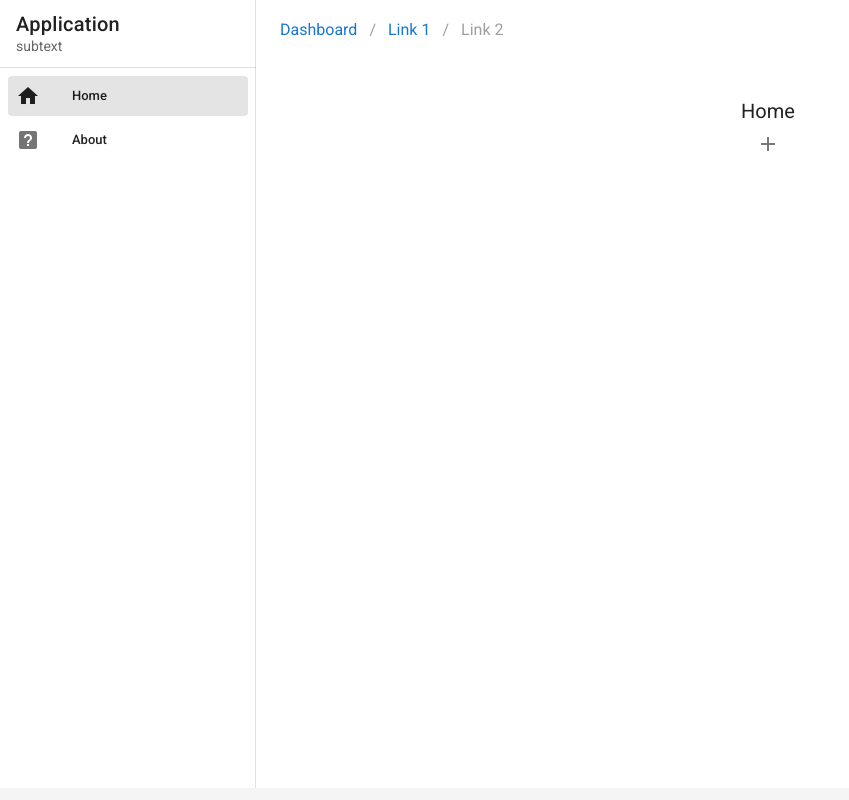
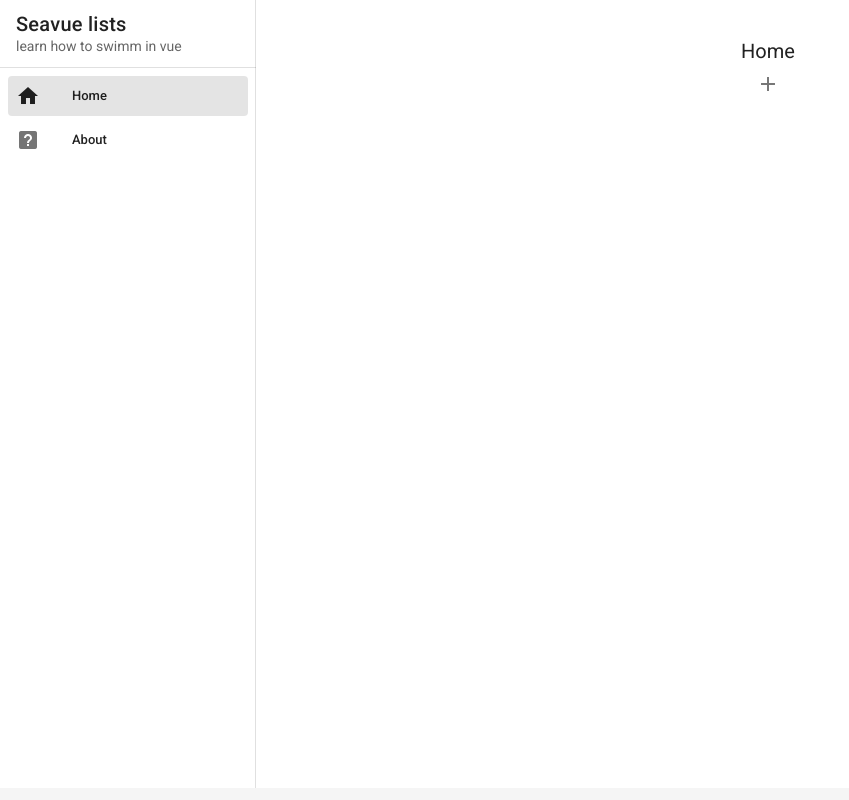
Before and after one commit to swimmio/swimm-vue, a Vue app: page / in a window 1280 px wide. Shown: the whole page, without its empty margins (0-849 px from the left). Built offline with nearby package versions, Linux system fonts and the light colour scheme.

Commit message:
project cleanups and about page

```diff
--- a/src/App.vue
+++ b/src/App.vue
@@ -5,8 +5,6 @@
     <navdrawer :menuItems="menuItems" />
     <!-- Sizes your content based upon application components -->
     <v-main>
-      <breadcrumbs />
-
       <!-- Provides the application the proper gutter -->
       <v-container fluid>
         <!-- If using vue-router -->
@@ -21,7 +19,6 @@
 </template>
 
 <script>
-import Breadcrumbs from "./components/Breadcrumbs.vue";
 import Navdrawer from "./components/Navdrawer.vue";
 //import TreeView from "./components/TreeView.vue";
 import { mapState } from "vuex";
@@ -30,7 +27,6 @@ export default {
   name: "App",
   components: {
     Navdrawer,
-    Breadcrumbs,
   },
 
   data: () => ({
--- a/src/components/Breadcrumbs.vue
+++ /dev/null
@@ -1,30 +0,0 @@
-<template>
-  <div>
-    <v-breadcrumbs :items="items" large></v-breadcrumbs>
-  </div>
-</template>
-
-<script>
-export default {
-  name: "Breadcrumbs",
-  data: () => ({
-    items: [
-      {
-        text: "Dashboard",
-        disabled: false,
-        href: "breadcrumbs_dashboard",
-      },
-      {
-        text: "Link 1",
-        disabled: false,
-        href: "breadcrumbs_link_1",
-      },
-      {
-        text: "Link 2",
-        disabled: true,
-        href: "breadcrumbs_link_2",
-      },
-    ],
-  }),
-};
-</script>
--- a/src/components/HelloWorld.vue
+++ b/src/components/HelloWorld.vue
@@ -3,56 +3,22 @@
     <v-row class="text-center">
       <v-col cols="12">
         <v-img
-          :src="require('../assets/logo.svg')"
+          :src="require('../assets/pexels-miles-hardacre-2404370.jpg')"
           class="my-3"
           contain
-          height="200"
+          height="600"
         />
       </v-col>
 
       <v-col class="mb-4">
-        <h1 class="display-2 font-weight-bold mb-3">
-          Welcome to Vuetify
-        </h1>
-
         <p class="subheading font-weight-regular">
-          For help and collaboration with other Vuetify developers,
-          <br>please join our online
-          <a
-            href="https://community.vuetifyjs.com"
-            target="_blank"
-          >Discord Community</a>
+          This project been created in the purpose of knowlage transffer via
+          swimm platform
         </p>
       </v-col>
 
-      <v-col
-        class="mb-5"
-        cols="12"
-      >
-        <h2 class="headline font-weight-bold mb-3">
-          What's next?
-        </h2>
-
-        <v-row justify="center">
-          <a
-            v-for="(next, i) in whatsNext"
-            :key="i"
-            :href="next.href"
-            class="subheading mx-3"
-            target="_blank"
-          >
-            {{ next.text }}
-          </a>
-        </v-row>
-      </v-col>
-
-      <v-col
-        class="mb-5"
-        cols="12"
-      >
-        <h2 class="headline font-weight-bold mb-3">
-          Important Links
-        </h2>
+      <v-col class="mb-5" cols="12">
+        <h2 class="headline font-weight-bold mb-3">Links</h2>
 
         <v-row justify="center">
           <a
@@ -66,86 +32,33 @@
           </a>
         </v-row>
       </v-col>
-
-      <v-col
-        class="mb-5"
-        cols="12"
-      >
-        <h2 class="headline font-weight-bold mb-3">
-          Ecosystem
-        </h2>
-
-        <v-row justify="center">
-          <a
-            v-for="(eco, i) in ecosystem"
-            :key="i"
-            :href="eco.href"
-            class="subheading mx-3"
-            target="_blank"
-          >
-            {{ eco.text }}
-          </a>
-        </v-row>
-      </v-col>
     </v-row>
   </v-container>
 </template>
 
 <script>
 export default {
-    name: 'HelloWorld',
+  name: "HelloWorld",
 
   data: () => ({
-      ecosystem: [
+    importantLinks: [
       {
-          text: 'vuetify-loader',
-          href: 'https://github.com/vuetifyjs/vuetify-loader',
+        text: "Swimm.io",
+        href: "https://swimm.io/",
       },
       {
-          text: 'github',
-          href: 'https://github.com/vuetifyjs/vuetify',
+        text: "github",
+        href: "https://github.com/vuetifyjs/vuetify",
       },
       {
-          text: 'awesome-vuetify',
-          href: 'https://github.com/vuetifyjs/awesome-vuetify',
-        },
-      ],
-      importantLinks: [
-        {
-          text: 'Documentation',
-          href: 'https://vuetifyjs.com',
+        text: "Vue Documentation",
+        href: "https://vuejs.org/",
       },
       {
-          text: 'Chat',
-          href: 'https://community.vuetifyjs.com',
-        },
-        {
-          text: 'Made with Vuetify',
-          href: 'https://madewithvuejs.com/vuetify',
-        },
-        {
-          text: 'Twitter',
-          href: 'https://twitter.com/vuetifyjs',
-        },
-        {
-          text: 'Articles',
-          href: 'https://medium.com/vuetify',
-        },
-      ],
-      whatsNext: [
-        {
-          text: 'Explore components',
-          href: 'https://vuetifyjs.com/components/api-explorer',
-        },
-        {
-          text: 'Select a layout',
-          href: 'https://vuetifyjs.com/getting-started/pre-made-layouts',
-        },
-        {
-          text: 'Frequently Asked Questions',
-          href: 'https://vuetifyjs.com/getting-started/frequently-asked-questions',
+        text: "Vuetify Documentation",
+        href: "https://vuetifyjs.com",
       },
     ],
   }),
-  }
+};
 </script>
--- a/src/components/Navdrawer.vue
+++ b/src/components/Navdrawer.vue
@@ -2,8 +2,8 @@
   <v-navigation-drawer permanent app>
     <v-list-item>
       <v-list-item-content>
-        <v-list-item-title class="title"> Application </v-list-item-title>
-        <v-list-item-subtitle> subtext </v-list-item-subtitle>
+        <v-list-item-title class="title"> Seavue lists </v-list-item-title>
+        <v-list-item-subtitle> learn how to swimm in vue </v-list-item-subtitle>
       </v-list-item-content>
     </v-list-item>
 
--- a/src/components/TreeView.vue
+++ b/src/components/TreeView.vue
@@ -1,12 +1,15 @@
 <template>
   <div>
     <v-container class="text-center">
-      <v-toolbar-title>Home</v-toolbar-title>
-      <v-btn icon @click="addEntrie"><v-icon>mdi-plus</v-icon></v-btn>
+      <v-toolbar-title>{{ title }}</v-toolbar-title>
+      <v-btn v-if="!readOnly" icon @click="addEntrie"
+        ><v-icon>mdi-plus</v-icon></v-btn
+      >
     </v-container>
     <v-treeview open-on-click :items="items">
       <template slot="label" slot-scope="{ item }">
         <v-text-field
+          v-if="!readOnly"
           class="text-field"
           v-model="item.name"
           @input="updateInput"
@@ -14,16 +17,15 @@
           @click:append="deleteItem(item.id)"
         >
         </v-text-field>
+        <div v-else>{{ item.name }}</div>
       </template>
-      <template open slot="prepend" slot-scope="{ item }">
-        <v-btn icon> <v-icon dark> mdi-circle-medium </v-icon></v-btn>
+      <template v-if="!readOnly" open slot="prepend" slot-scope="{ item }">
         <v-tooltip bottom>
           <template v-slot:activator="{ on, attrs }">
             <v-btn v-bind="attrs" v-on="on" icon @click="addChild(item)">
               <v-icon dark> mdi-plus </v-icon></v-btn
             >
           </template>
-
           <span>add</span>
         </v-tooltip>
       </template>
@@ -38,12 +40,14 @@ export default {
   name: "TreeView",
   props: {
     items: Array,
+    title: String,
+    readOnly: Boolean,
   },
   computed: {
-    ...mapState(['nextId'])
+    ...mapState(["nextId"]),
   },
   methods: {
-    ...mapActions(['saveNextIdToLocalStorage']),
+    ...mapActions(["saveNextIdToLocalStorage"]),
     deleteItem(id, items = null, found = false) {
       if (!found) {
         if (!items) {
@@ -74,18 +78,16 @@ export default {
         id,
         name,
       });
-      this.saveNextIdToLocalStorage(id+1);
+      this.saveNextIdToLocalStorage(id + 1);
       this.updateItems();
     },
     updateItems() {
-      console.log("fire event", this.items);
       this.$emit("updateItems", this.items);
     },
     updateInput() {
       // triggered on input, should only update the local storage only when user finished typing (debouncing)
       if (this.timeout) clearTimeout(this.timeout);
       this.timeout = setTimeout(() => {
-        console.log("update debounce", this.items, this.itemId);
         this.updateItems();
       }, 1000);
     },
@@ -94,7 +96,7 @@ export default {
         id: this.nextId,
         name: "",
       });
-      this.saveNextIdToLocalStorage(this.nextId+1);
+      this.saveNextIdToLocalStorage(this.nextId + 1);
       this.updateItems();
     },
   },
--- a/src/views/Home.vue
+++ b/src/views/Home.vue
@@ -1,6 +1,6 @@
 <template>
   <v-container class="home">
-    <tree-view :items="items" @updateItems="updateItems" />
+    <tree-view :readOnly="!isHomePage" :items="itemToDisplay" :title="title" @updateItems="updateItems" />
   </v-container>
 </template>
 
@@ -11,6 +11,11 @@ import { mapActions, mapState } from "vuex";
 
 export default {
   name: "Home",
+  data() {
+    return {
+      title: 'Home'
+    }
+  },
   components: {
     TreeView,
   },
@@ -19,6 +24,20 @@ export default {
   },
   computed: {
     ...mapState(["items", "nextId"]),
+    itemToDisplay() {
+      if (!this.itemId) {
+        return this.items;
+      }
+      const item = this.findItem(this.itemId);
+      this.setTitle(item.name);
+      return item.children;
+    },
+    isHomePage(){
+      if (this.itemId) {
+        return false;
+      }
+      return true;
+    }
   },
   created() {
     this.updateStore();
@@ -46,6 +65,9 @@ export default {
         return acc;
       }, null);
     },
+    setTitle(newTitle){
+      this.title = newTitle;
+    },
     updateItems(updateItems) {
       this.saveItemsToLocalStorage(updateItems);
       this.updateStore();
```
Also changed, not shown: src/store/index.js (+0 -7 lines), 1 other file (tests, documents, lock files or other folders). Lines whose indentation alone changed are shown as unchanged.
